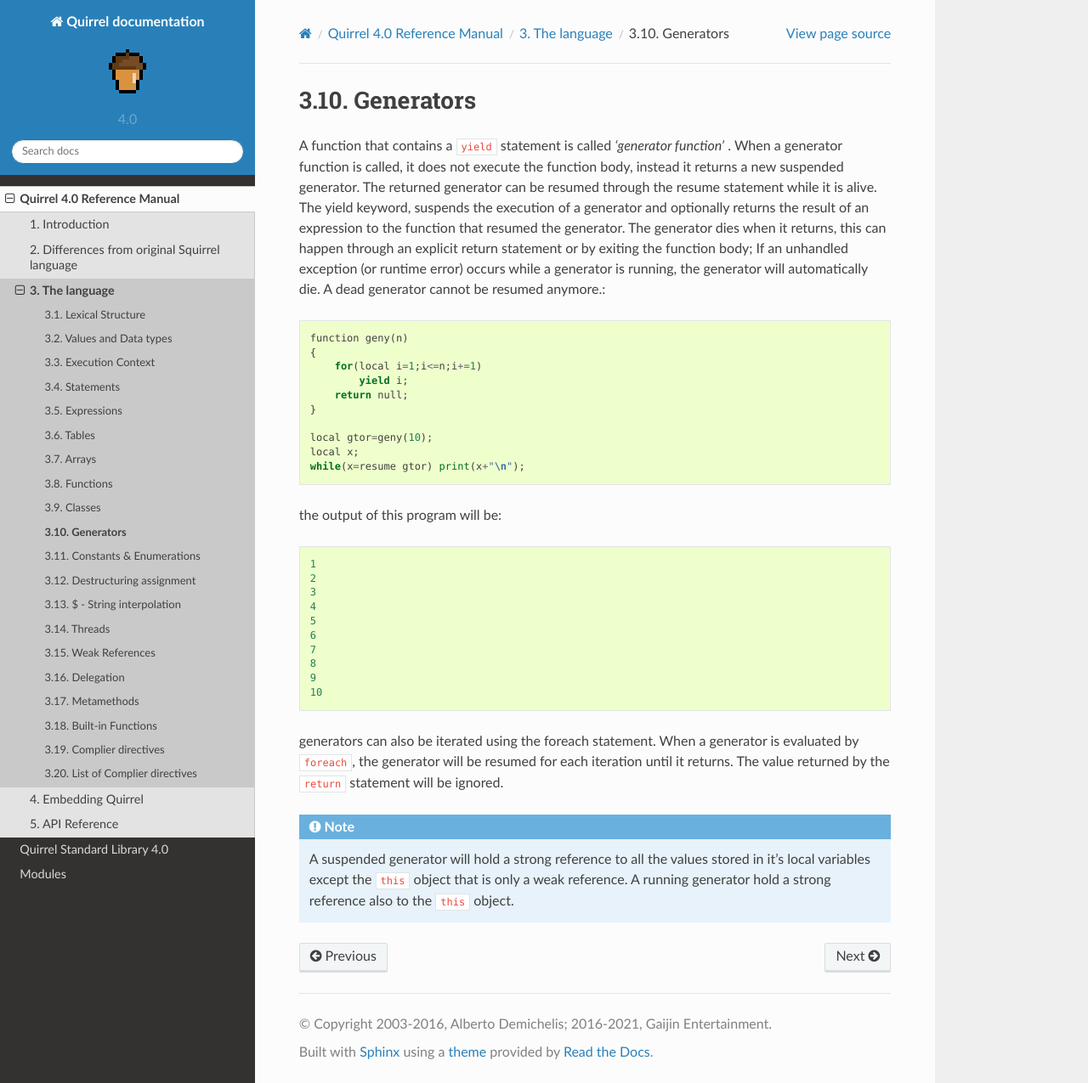
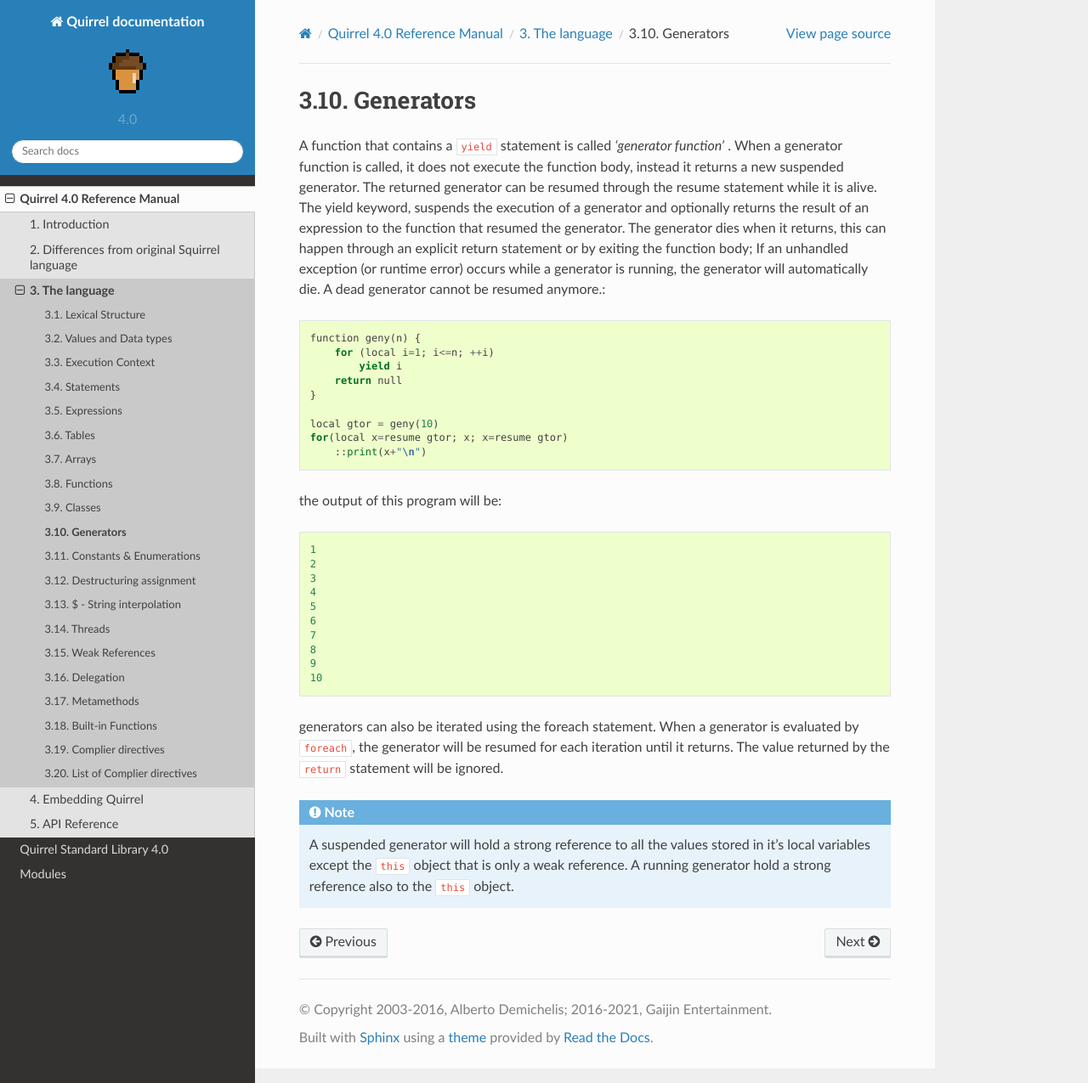
Before and after one commit to albertodemichelis/squirrel, a Sphinx documentation site: the page built from doc/source/reference/language/generators.rst, in a window 1280 px wide and 1275 px high. Shown: the whole window at 85% size. Built offline with Sphinx 7.4.7 and the Read the Docs theme 2.0.0, drawn with Linux system fonts in a browser that asks for light colours.

Commit message:
Documentation: up-to-date generator sample
Assignment inside condition expression was forbidden

```diff
--- a/doc/source/reference/language/generators.rst
+++ b/doc/source/reference/language/generators.rst
@@ -19,16 +19,15 @@
 occurs while a generator is running, the generator will automatically die. A dead
 generator cannot be resumed anymore.::
 
-    function geny(n)
-    {
-        for(local i=1;i<=n;i+=1)
-            yield i;
-        return null;
+    function geny(n) {
+        for (local i=1; i<=n; ++i)
+            yield i
+        return null
     }
 
-    local gtor=geny(10);
-    local x;
-    while(x=resume gtor) print(x+"\n");
+    local gtor = geny(10)
+    for(local x=resume gtor; x; x=resume gtor)
+        ::print(x+"\n")
 
 the output of this program will be::
 
```
